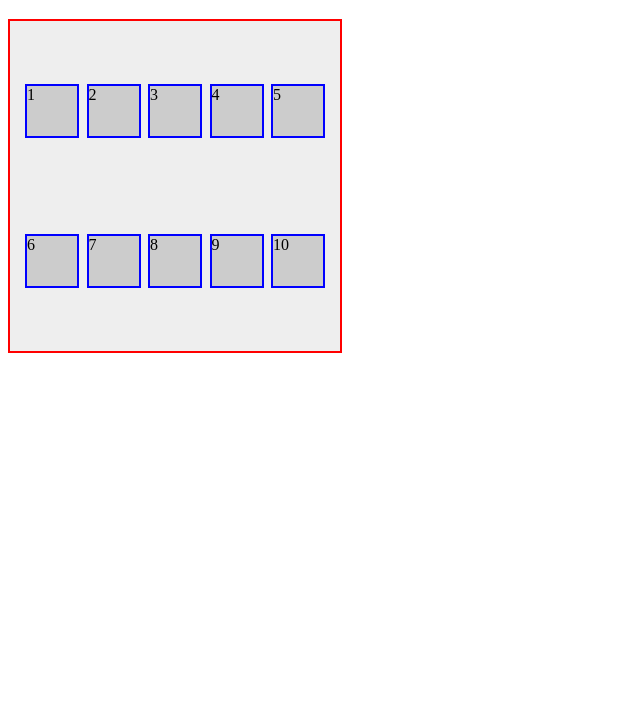
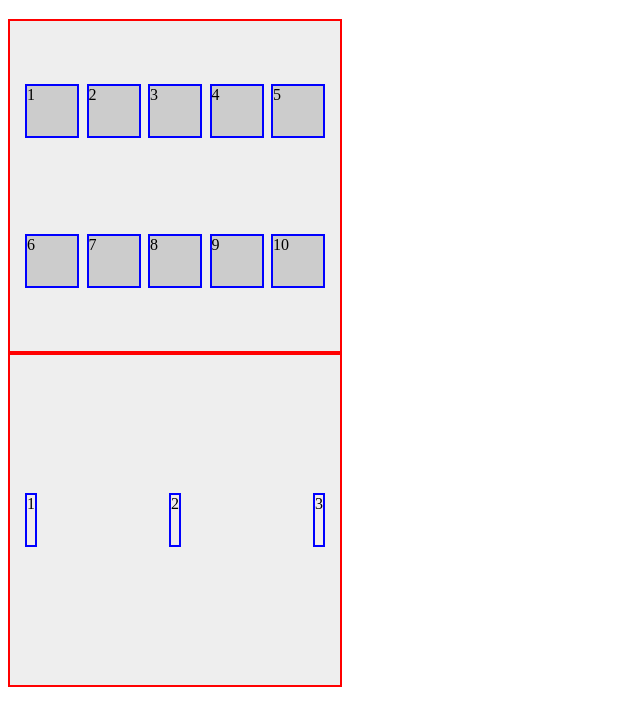
Before and after one commit to edskate/Flexbox-19-08-2023, a plain HTML site: page index.html in a window 1280 px wide. Shown: the part 61-786 px from the top of the page, without its empty margins (0-640 px from the left). Drawn offline with nearby package versions, Linux system fonts and the light colour scheme.

Commit message:
alterações

```diff
--- a/index.html
+++ b/index.html
@@ -36,6 +36,11 @@
           <div class="col">
             10</div>
         </div>
-      </div
+<!--Container-->
+<div class="container">
+  <div class="box" id="item-1">1</div>
+  <div class="box" id="item-2">2</div>
+  <div class="box" id="item-3">3</div>
+</div>
 </body>
 </html>
--- a/style.css
+++ b/style.css
@@ -1,3 +1,7 @@
+body{
+  padding-bottom: 500px;
+}
+
 .container {
 
   background-color: #eee;
@@ -18,3 +22,16 @@
   height: 50px;
   width: 50px;
 }
+
+.item {
+  background-color: #eee;
+  border: 2px solid blue;
+  height: 50px;
+  width: 50px;
+}
+.box {
+  background-color: rgb(241, 236, 236);
+  border: 2px solid blue;
+  height: 50px
+
+}
```
